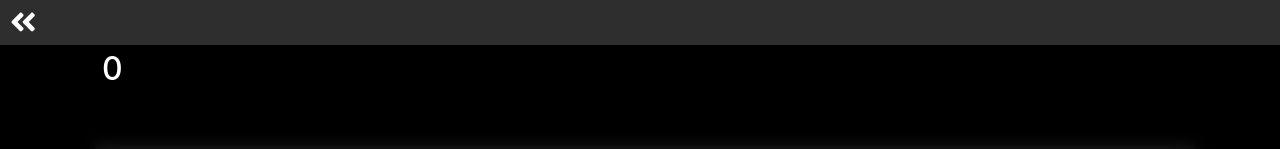
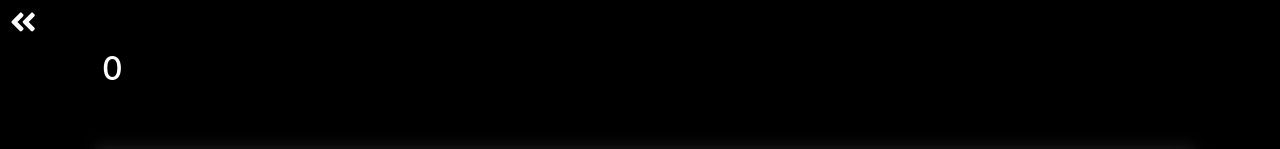
Before and after one commit to kskthedeveloper/menuapp, an Angular app: page /submenu/0 in a window 1280 px wide. Shown: the top 149 px of the page. Built offline with nearby package versions, Linux system fonts and the light colour scheme.

Commit message:
changed color back nav

```diff
--- a/src/app/component/sub-menu/sub-menu.component.scss
+++ b/src/app/component/sub-menu/sub-menu.component.scss
@@ -27,5 +27,5 @@
   height: 45px;
   width: 100%;
   z-index: 10000;
-  background-color: #2e2e2e;
+  background-color: #000000;
 }
```
